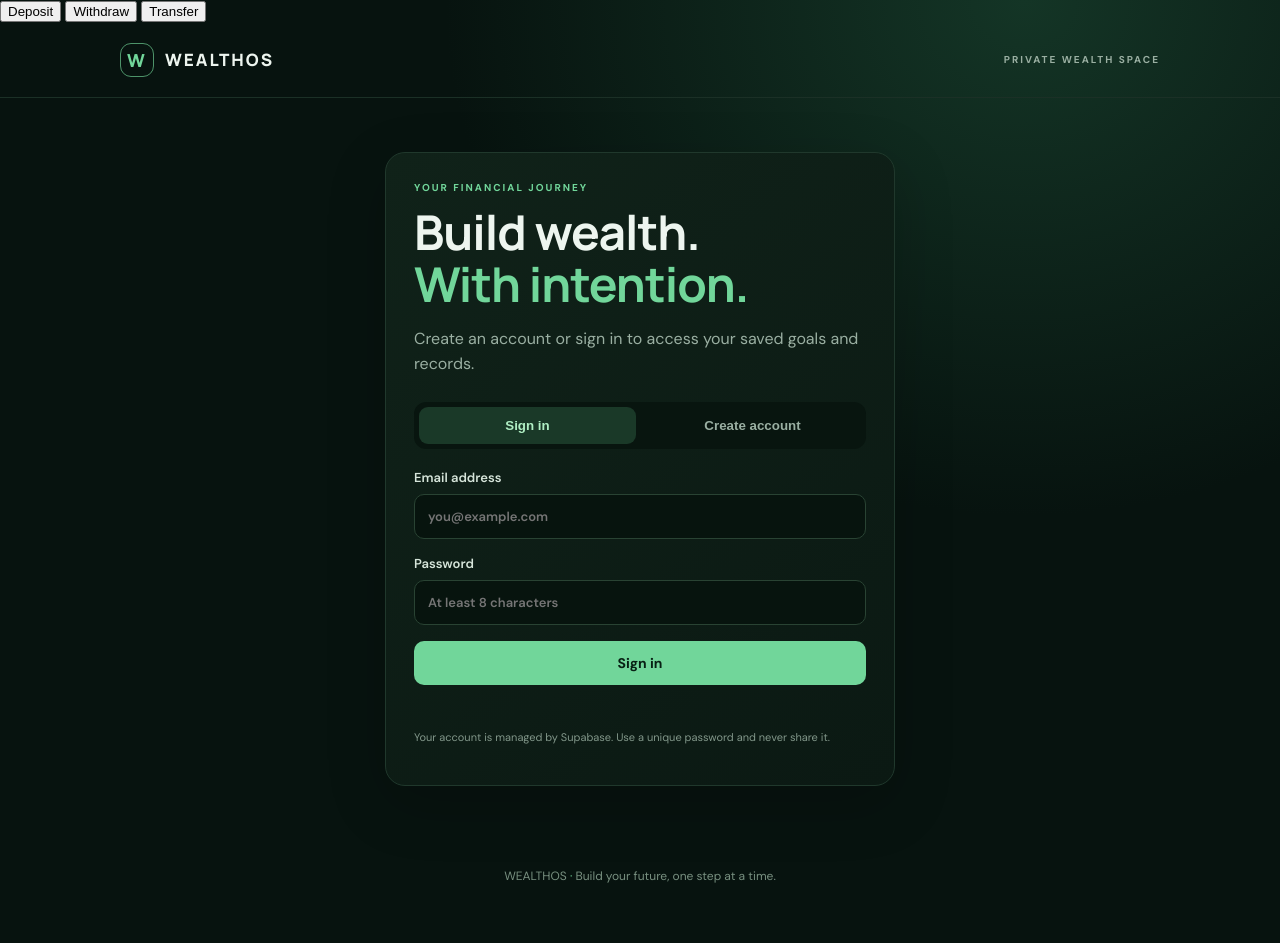
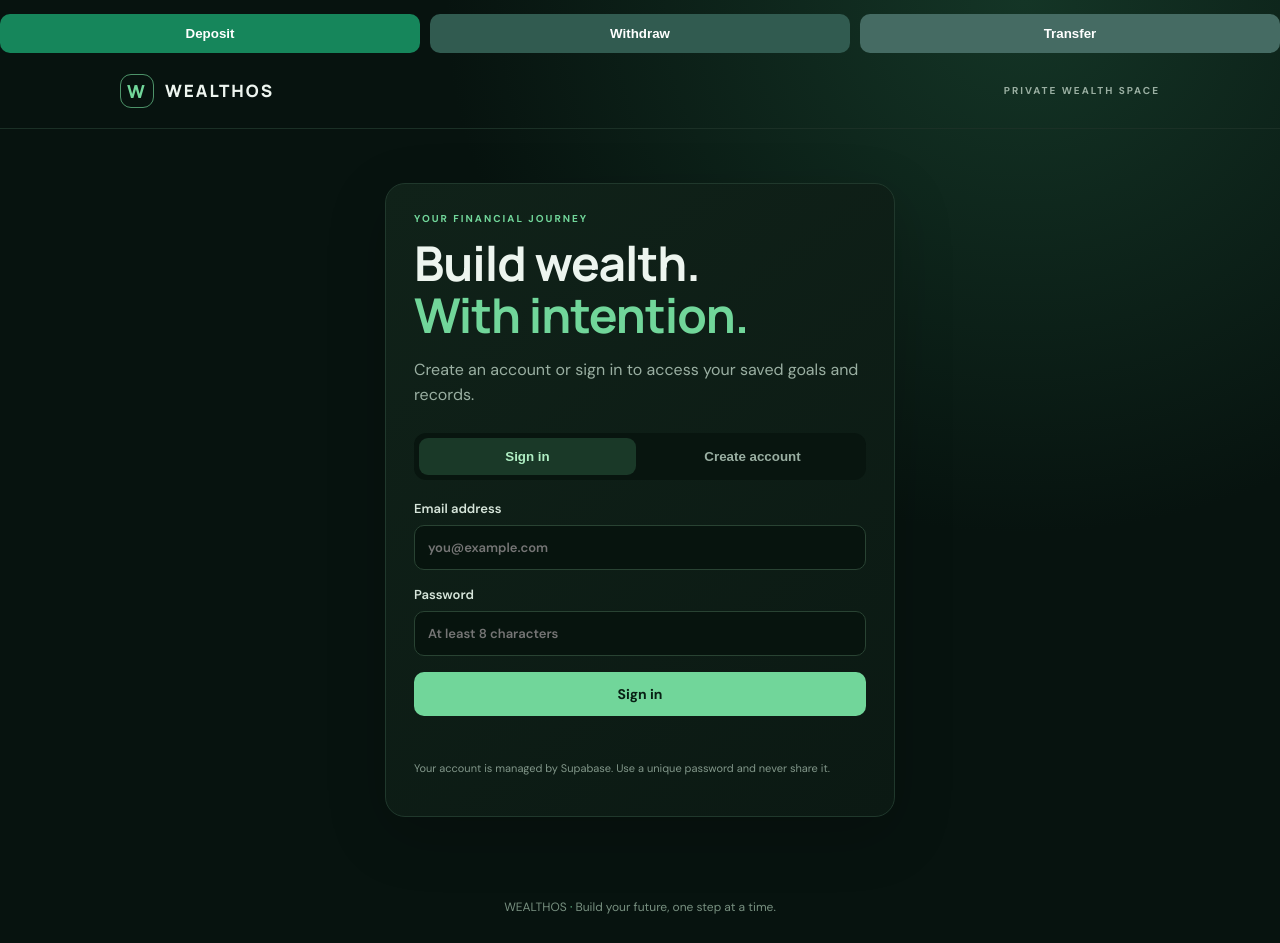
Before and after one commit to buyt5678/wealthos, a plain HTML site: page index.html in a window 1280 px wide. Before the commit the page ends 912 px from the top, so only its background shows below. Drawn offline with nearby package versions, Linux system fonts and the light colour scheme.

Commit message:
Update styles.css

```diff
--- a/styles.css
+++ b/styles.css
@@ -7,3 +7,32 @@
   max-width: 100%;
   min-width: 0;
 }
+.money-actions {
+  display: flex;
+  gap: 10px;
+  flex-wrap: wrap;
+  margin-top: 14px;
+}
+
+.money-actions button {
+  flex: 1;
+  min-width: 90px;
+  padding: 12px 16px;
+  border: none;
+  border-radius: 10px;
+  font-weight: 700;
+  cursor: pointer;
+  color: white;
+}
+
+.deposit-btn {
+  background: #16865b;
+}
+
+.withdraw-btn {
+  background: #315b50;
+}
+
+.transfer-btn {
+  background: #456b63;
+}
```
